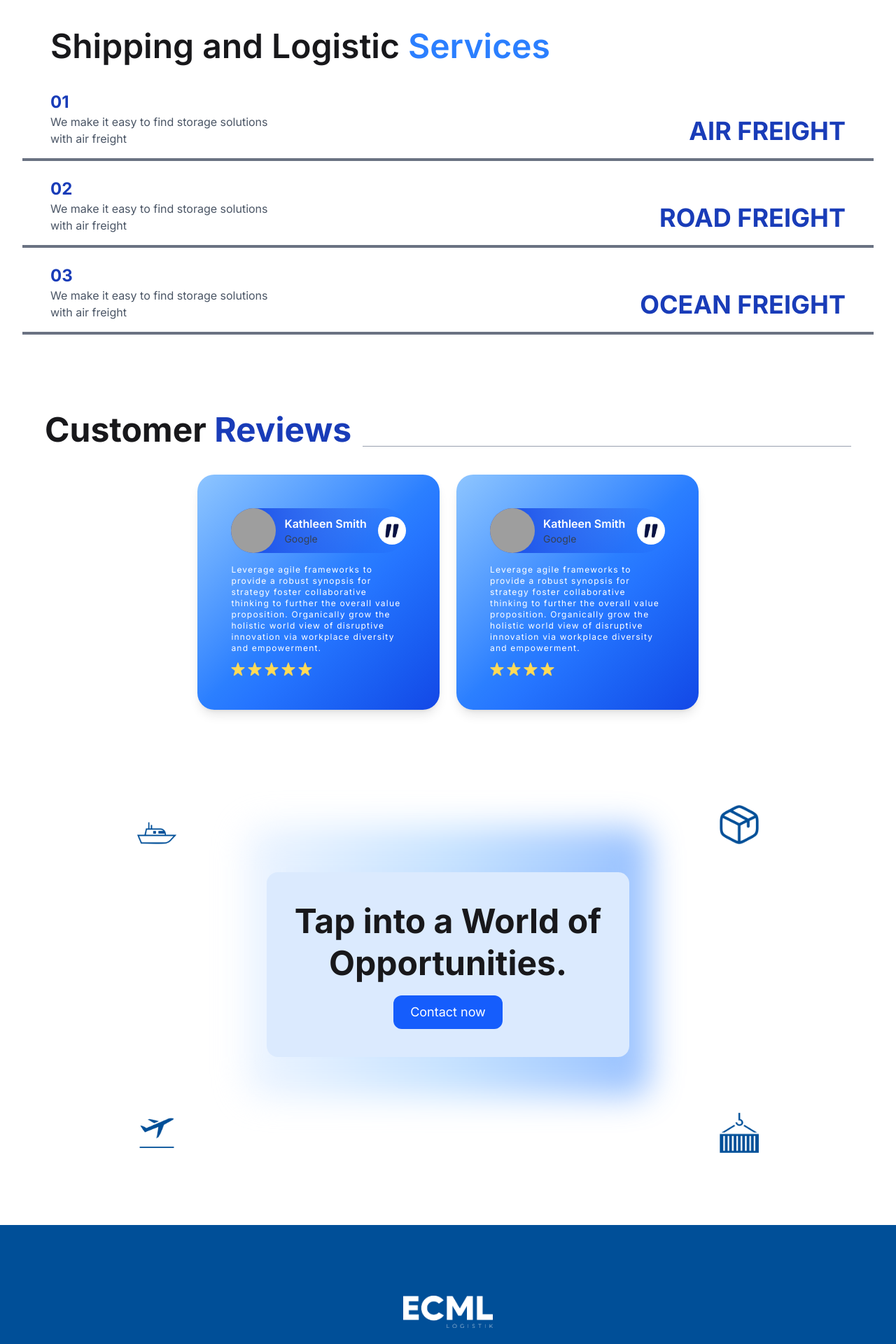
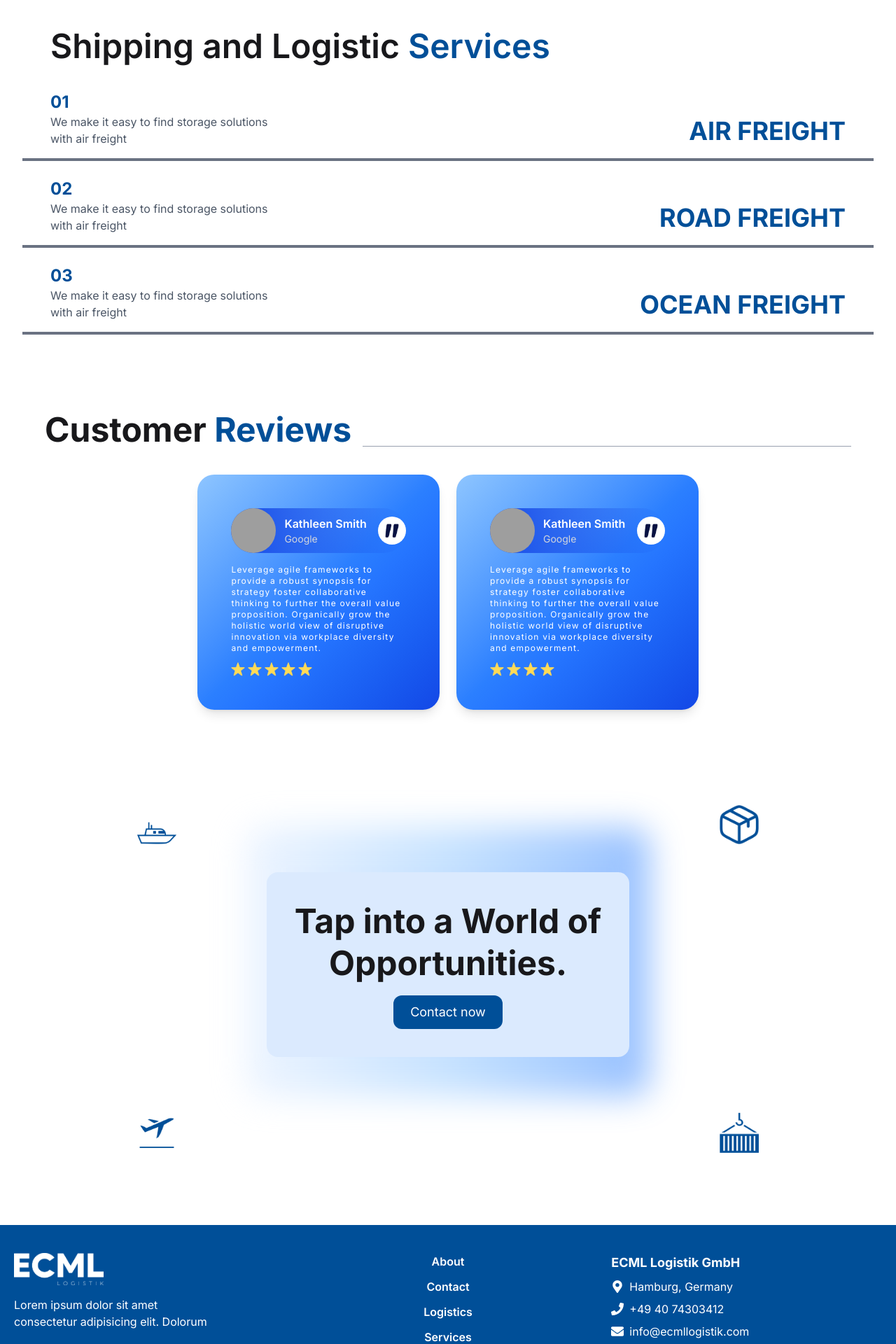
Before and after one commit to Mdsakib999/Trns-4-intern-practice, a React (Vite) app: page / in a window 1280 px wide. Shown: the part 1660-3580 px from the top of the page at 70% size. Built offline with nearby package versions, Linux system fonts and the light colour scheme; grey boxes are pictures that could not be loaded.

Commit message:
all bug fixed

```diff
--- a/src/components/AboutPageComponent/AboutBanner.jsx
+++ b/src/components/AboutPageComponent/AboutBanner.jsx
@@ -1,17 +1,21 @@
+import { Link } from "react-router-dom";
+
 const AboutBanner = () => {
 	return (
 		<div className="text-center flex flex-col mt-28 space-y-5 mb-16 px-4">
 			<h1 className="text-3xl sm:text-4xl lg:text-5xl font-bold">
-				ABOUT OUR <span className="text-blue-600">COMPANY</span>
+				ABOUT OUR <span className="text-primary">COMPANY</span>
 			</h1>
 			<p className="w-full max-w-md sm:max-w-lg md:max-w-xl lg:max-w-2xl mx-auto text-sm sm:text-base">
 				<p>has been offering comprehensive import and export services since</p>
 				<p>2006, specializing in Eastern Europe. Trust in our tailor-made</p>
 				<p>solutions for your transport needs.</p>
 			</p>
-			<button className="bg-blue-800 text-white px-5 py-2 rounded w-40 mx-auto text-sm sm:text-base">
-				Contact now
-			</button>
+			<Link to="/contact">
+				<button className="cursor-pointer bg-primary text-white px-5 py-2 rounded w-40 mx-auto text-sm sm:text-base">
+					Contact now
+				</button>
+			</Link>
 		</div>
 	);
 };
--- a/src/components/ContactPageComponents/Location.jsx
+++ b/src/components/ContactPageComponents/Location.jsx
@@ -2,8 +2,7 @@ import { FaPhone, FaEnvelope, FaGlobe, FaMapMarkerAlt } from "react-icons/fa";
 import locationIcon from "/assets/locationIcon.png";
 import worldbg from "/assets/world-map.png";
 
-export default function Location() {
-	const locations = [
+export const locations = [
 	{
 		id: 1,
 		phone: "+49 40 74303412",
@@ -14,6 +13,7 @@ export default function Location() {
 	},
 ];
 
+export default function Location() {
 	const locationPins = [
 		{
 			id: 1,
@@ -54,28 +54,28 @@ export default function Location() {
 
 										<div className="space-y-8">
 											<div className="flex items-center gap-3">
-												<div className="text-blue-600">
+												<div className="text-primary">
 													<FaMapMarkerAlt size={18} />
 												</div>
 												<p className="text-gray-600">{location.address}</p>
 											</div>
 
 											<div className="flex items-center gap-3">
-												<div className="text-blue-600">
+												<div className="text-primary">
 													<FaPhone size={18} />
 												</div>
 												<p className="text-gray-600">{location.phone}</p>
 											</div>
 
 											<div className="flex items-center gap-3">
-												<div className="text-blue-600">
+												<div className="text-primary">
 													<FaEnvelope size={18} />
 												</div>
 												<p className="text-gray-600">{location.email}</p>
 											</div>
 
 											<div className="flex items-center gap-3">
-												<div className="text-blue-600">
+												<div className="text-primary">
 													<FaGlobe size={18} />
 												</div>
 												<p className="text-gray-600">{location.website}</p>
--- a/src/components/HomePageComponents/About.jsx
+++ b/src/components/HomePageComponents/About.jsx
@@ -8,7 +8,7 @@ const About = () => {
 				<h1 className="text-3xl sm:text-4xl lg:text-5xl font-semibold leading-snug">
 					<p className="tracking-wide">Seamless Service for</p>
 					<p>
-						a <span className="text-blue-800">Connected World</span>
+						a <span className="text-primary">Connected World</span>
 					</p>
 				</h1>
 
--- a/src/components/HomePageComponents/Opportunities.jsx
+++ b/src/components/HomePageComponents/Opportunities.jsx
@@ -3,6 +3,7 @@ import boat from "/assets/boat.png";
 import box from "/assets/box.png";
 import logotype from "/assets/logotype.png";
 import plane from "/assets/plane.png";
+import { Link } from "react-router-dom";
 
 const Opportunities = () => {
 	const [windowWidth, setWindowWidth] = useState(
@@ -54,9 +55,11 @@ const Opportunities = () => {
 								<p>Tap into a World of</p>
 								<p>Opportunities.</p>
 							</h1>
-							<button className="bg-blue-600 hover:bg-blue-700 cursor-pointer rounded-xl px-6 py-2.5 mt-4 text-base md:text-lg text-white transition-colors">
-								Contact now
-							</button>
+							<Link to="/contact">
+								<button className="bg-primary hover:bg-blue-700 cursor-pointer rounded-xl px-6 py-2.5 mt-4 text-base md:text-lg text-white transition-colors">
+									Contact now
+								</button>
+							</Link>
 						</div>
 					</div>
 				</div>
--- a/src/components/HomePageComponents/Review.jsx
+++ b/src/components/HomePageComponents/Review.jsx
@@ -27,7 +27,7 @@ const Review = () => {
 		<div className="px-4 sm:px-8 md:px-12 lg:px-16 py-8 mt-10">
 			<div className="flex items-end gap-4 mb-10">
 				<h1 className="text-3xl sm:text-4xl md:text-5xl font-bold whitespace-nowrap">
-					Customer <span className="text-blue-800">Reviews</span>
+					Customer <span className="text-primary">Reviews</span>
 				</h1>
 				<div className="flex-1 h-px bg-gray-400"></div>
 			</div>
@@ -46,7 +46,7 @@ const Review = () => {
 								/>
 								<div>
 									<p className="font-semibold">{review.userName}</p>
-									<p className="text-sm text-gray-700">{review.companyName}</p>
+									<p className="text-sm text-gray-300">{review.companyName}</p>
 								</div>
 							</div>
 							<div className="hidden bg-white rounded-full w-10 h-10 lg:flex items-center justify-center p-2">
--- a/src/components/HomePageComponents/Services.jsx
+++ b/src/components/HomePageComponents/Services.jsx
@@ -22,7 +22,7 @@ const Services = () => {
 	return (
 		<div className="my-20 px-4 sm:px-8">
 			<h1 className="text-3xl sm:text-5xl font-semibold pl-2 sm:pl-10">
-				Shipping and Logistic <span className="text-blue-500">Services</span>
+				Shipping and Logistic <span className="text-primary">Services</span>
 			</h1>
 
 			<div className="mt-10 space-y-6">
@@ -32,7 +32,7 @@ const Services = () => {
 						key={index}
 					>
 						<div className="flex-1">
-							<p className="text-xl sm:text-2xl text-blue-800 font-bold">
+							<p className="text-xl sm:text-2xl text-primary font-bold">
 								{service.number}
 							</p>
 							<p className="text-sm sm:text-base text-gray-600 max-w-xs">
@@ -42,7 +42,7 @@ const Services = () => {
 
 						{/* Title anchored to bottom */}
 						<div className="sm:flex sm:items-end">
-							<h1 className="text-2xl sm:text-4xl font-bold text-blue-800 leading-tight">
+							<h1 className="text-2xl sm:text-4xl font-bold text-primary leading-tight">
 								{service.title}
 							</h1>
 						</div>
--- a/src/components/ServicePageComponents/Contact.jsx
+++ b/src/components/ServicePageComponents/Contact.jsx
@@ -6,7 +6,7 @@ export const Contact = () => {
 			<h1 className="text-3xl sm:text-4xl md:text-5xl lg:text-6xl font-semibold leading-tight text-center md:text-left">
 				<p>Get A Shipping Quote</p>
 				<p>
-          To <span className="text-blue-800 font-bold">Get Started!</span>
+					To <span className="text-primary font-bold">Get Started!</span>
 				</p>
 			</h1>
 
--- a/src/components/shared/Footer.jsx
+++ b/src/components/shared/Footer.jsx
@@ -1,3 +1,5 @@
+import { FaEnvelope, FaMapMarkerAlt, FaPhone } from "react-icons/fa";
+import { locations } from "../ContactPageComponents/Location";
 import logo from "/assets/footerLogo.png";
 import { Link } from "react-router-dom";
 
@@ -10,25 +12,53 @@ export const Footer = () => {
 	];
 
 	return (
-		<footer className="flex items-center justify-center text-center bg-primary h-80">
-			<div>
-				{/* Logo */}
-				<div className="flex justify-center items-center gap-4 mb-8">
+		<footer className="bg-primary text-white py-10 px-5">
+			<div className="max-w-screen-xl mx-auto flex flex-col md:flex-row justify-between items-start gap-10">
+				{/* Logo and Description */}
+				<div className="flex flex-col gap-4 w-full md:w-1/3 text-center md:text-left items-center md:items-start">
 					<img src={logo} className="w-32" alt="Logo" />
+					<p>
+						Lorem ipsum dolor sit amet
+						<br />
+						consectetur adipisicing elit. Dolorum
+					</p>
 				</div>
 
 				{/* Navigation Links */}
-				<nav className="flex flex-col md:flex-row md:justify-center md:space-x-8 mb-4 gap-5">
+				<nav className="flex flex-col w-full md:w-1/3 items-center md:items-center space-y-3 font-semibold text-center">
 					{menuItems.map((item) => (
 						<Link
 							key={item.name}
 							to={item.path}
-							className="text-white hover:text-black transition hover:font-semibold"
+							className="hover:text-black transition-colors duration-200"
 						>
 							{item.name}
 						</Link>
 					))}
 				</nav>
+
+				{/* Locations */}
+				<div className="w-full md:w-1/3 flex flex-col gap-6">
+					{locations.map((location) => (
+						<div key={location.id} className="text-center md:text-left">
+							<h2 className="text-lg font-bold">{location.name}</h2>
+							<div className="mt-2 space-y-2">
+								<div className="flex items-center justify-center md:justify-start gap-2">
+									<FaMapMarkerAlt size={18} />
+									<p>{location.address}</p>
+								</div>
+								<div className="flex items-center justify-center md:justify-start gap-2">
+									<FaPhone size={18} />
+									<p>{location.phone}</p>
+								</div>
+								<div className="flex items-center justify-center md:justify-start gap-2">
+									<FaEnvelope size={18} />
+									<p>{location.email}</p>
+								</div>
+							</div>
+						</div>
+					))}
+				</div>
 			</div>
 		</footer>
 	);
```
Lines whose indentation alone changed are shown as unchanged.
